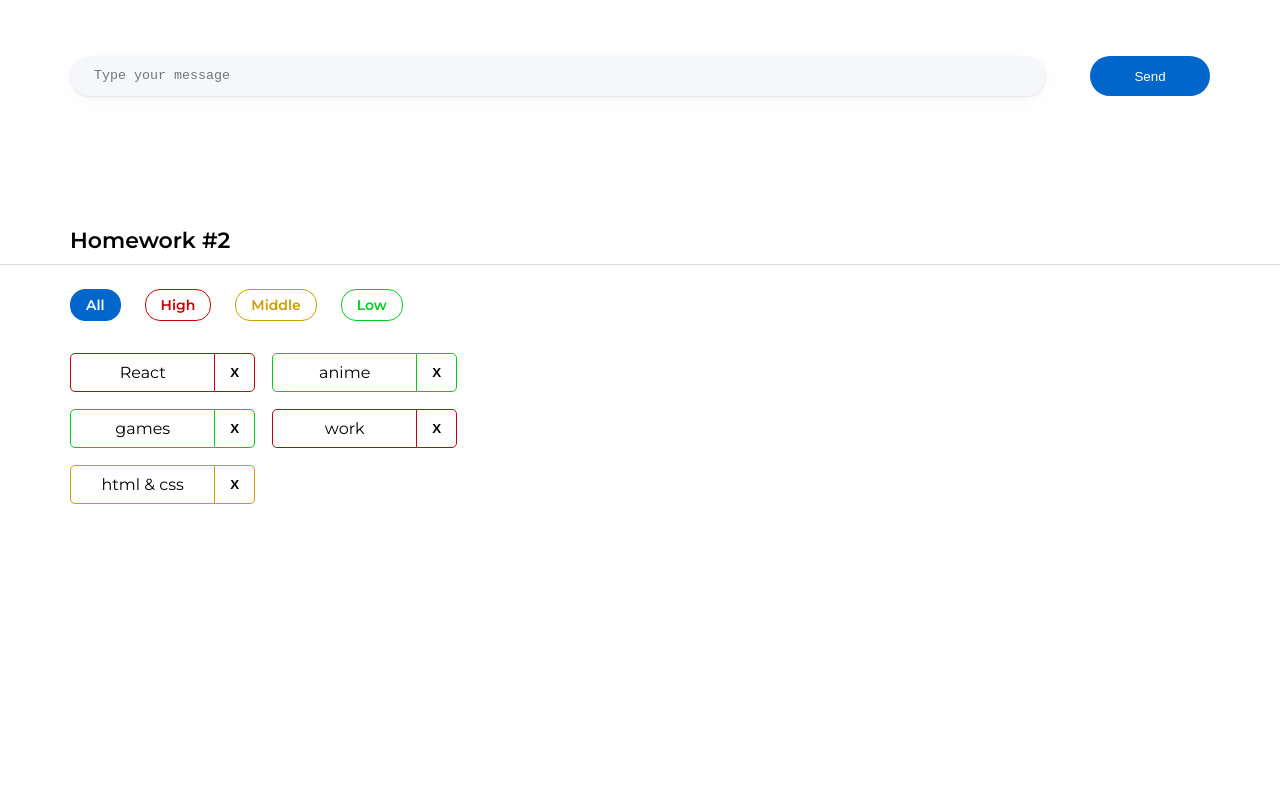
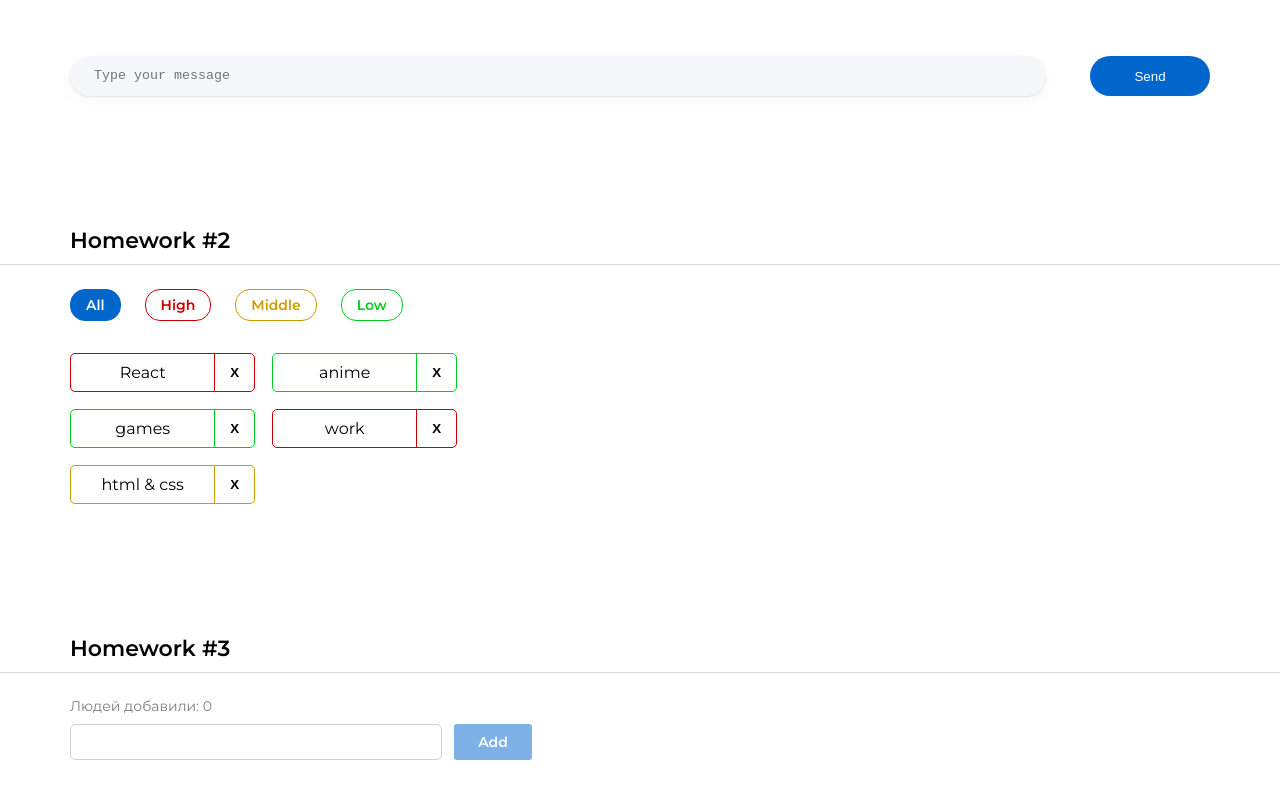
Before and after one commit to TatyanaNem/hws2, a React (Create React App) app: page /#/junior in a window 1280 px wide. Shown: the part 415-1209 px from the top of the page. Before the commit the page ends 943 px from the top, so only its background shows below. Built offline with nearby package versions, Linux system fonts and the light colour scheme.

Commit message:
homework-3 done

```diff
--- a/src/s1-main/App.tsx
+++ b/src/s1-main/App.tsx
@@ -2,6 +2,7 @@
 import s from './App.module.css'
 import HW1 from '../s2-homeworks/hw01/HW1'
 import HW2 from '../s2-homeworks/hw02/HW2';
+import HW3 from '../s2-homeworks/hw03/HW3';
 
 function App() {
     return (
@@ -9,7 +10,7 @@
             <HW1/>
             {/*раскомментировать по ходу выполнения*/}
             <HW2/>
-            {/*<HW3/>*/}
+            <HW3/>
             {/*<HW4/>*/}
 
             {/*при выполнении дз 5 и более - закомментировать здесь дз 1-4, так как они есть внутри дз 5*/}
--- a/src/s2-homeworks/hw03/Greeting.module.css
+++ b/src/s2-homeworks/hw03/Greeting.module.css
@@ -2,34 +2,90 @@
 }
 
 .inputAndButtonContainer {
+    display: flex;
+    flex-wrap: wrap;
+    margin-bottom: 10px;
 }
 
 .error {
+    font-family: "Montserrat";
+    font-style: normal;
+    font-weight: 400;
+    font-size: 14px;
+    line-height: 17px;
+    color: #cc0000;
 }
 
 .input {
+    padding: 8px 12px;
+    margin-right: 12px;
+    border: 1px solid #d1d1d1;
+    border-radius: 5px;
+    height: 36px;
+    min-width: 372px;
 }
 
 .input:focus {
+    border: 1px solid #d1d1d1;
+    outline: none;
 }
 
 .errorInput {
+    border: 1px solid #cc0000;
+    border-radius: 5px;
+    padding: 8px 12px;
+    margin-right: 12px;
+    margin-bottom: 7px;
+    height: 36px;
+    min-width: 372px;
+    outline: none;
 }
 
 .button {
+    font-family: "Montserrat";
+    font-style: normal;
+    font-weight: 600;
+    font-size: 14px;
+    line-height: 20px;
+    opacity: 0.5;
+    border-radius: 3px;
+    border: none;
+    min-width: 78px;
+    height: 36px;
+    background-color: #0066CC;
+    color: #ffffff;
+}
+
+.button:hover {
+    opacity: 1;
 }
 
 .button:focus {
+    outline: none;
+    opacity: 1;
 }
 
 .button:active {
+    opacity: 1;
 }
 
 .button:disabled {
 }
 
 .text {
+    margin-bottom: 9px;
+    font-family: "Montserrat";
+    font-style: normal;
+    font-weight: 400;
+    font-size: 14px;
+    color: rgba(0, 0, 0, 0.5);
 }
 
 .greeting {
+    font-family: "Montserrat";
+    font-style: normal;
+    font-weight: 500;
+    font-size: 14px;
+    line-height: 17px;
+    color: #000000;
 }
--- a/src/s2-homeworks/hw03/Greeting.tsx
+++ b/src/s2-homeworks/hw03/Greeting.tsx
@@ -2,13 +2,13 @@
 import s from './Greeting.module.css'
 
 type GreetingPropsType = {
-    name: any // need to fix any
-    setNameCallback: any // need to fix any
-    addUser: any // need to fix any
-    onBlur: any // need to fix any
-    onEnter: any // need to fix any
-    error: any // need to fix any
-    totalUsers: any // need to fix any
+    name: string // need to fix any
+    setNameCallback: (e: ChangeEvent<HTMLInputElement>) => void // need to fix any
+    addUser: () => void // need to fix any
+    onBlur: () => void // need to fix any
+    onEnter: (e: KeyboardEvent<HTMLInputElement>) => void // need to fix any
+    error: string // need to fix any
+    totalUsers: number // need to fix any
     lastUserName?: any // need to fix any
 }
 
@@ -25,7 +25,7 @@
         lastUserName,
     } // деструктуризация пропсов
 ) => {
-    const inputClass = s.errorInput // need to fix with (?:)
+    const inputClass = error ? s.errorInput : s.input// need to fix with (?:)
 
     return (
         <div id={'hw3-form'} className={s.greetingForm}>
@@ -57,7 +57,7 @@
                     className={s.button}
                     disabled={!name.trim()}
                 >
-                    add
+                    Add
                 </button>
             </div>
 
--- a/src/s2-homeworks/hw03/GreetingContainer.tsx
+++ b/src/s2-homeworks/hw03/GreetingContainer.tsx
@@ -1,20 +1,26 @@
-import React, { ChangeEvent, KeyboardEvent, useState } from 'react'
+import React, {ChangeEvent, KeyboardEvent, useState} from 'react'
 import Greeting from './Greeting'
-import { UserType } from './HW3'
+import {UserType} from './HW3'
 
 type GreetingContainerPropsType = {
-    users: any // need to fix any
-    addUserCallback: any // need to fix any
+    users: UserType[] // need to fix any
+    addUserCallback: (name: string) => void // need to fix any
 }
 
-export const pureAddUser = (name: any, setError: any, setName: any, addUserCallback: any) => {
-    // если имя пустое - показать ошибку, иначе - добавить юзера и очистить инпут
+export const pureAddUser = (name: string, setError: (error: string) => void, setName: (name: string) => void, addUserCallback: (name: string) => void) => {
+    if (name === '' || name.trim().length === 0) {
+        setError('Ошибка! Введите имя!')
+    } else {
+        addUserCallback(name)
+    }
 }
 
-export const pureOnBlur = (name: any, setError: any) => { // если имя пустое - показать ошибку
+export const pureOnBlur = (name: string, setError: (error: string) => void) => {
+    if (name === '' || name.trim().length === 0) setError('Ошибка! Введите имя!')
 }
 
-export const pureOnEnter = (e: any, addUser: any) => { // если нажата кнопка Enter - добавить
+export const pureOnEnter = (e: KeyboardEvent<HTMLInputElement>, addUser: () => void) => {
+    if (e.key === 'Enter') addUser()
 }
 
 // более простой и понятный для новичков
@@ -22,32 +28,33 @@
 
 // более современный и удобный для про :)
 const GreetingContainer: React.FC<GreetingContainerPropsType> = ({
-    users,
-    addUserCallback,
-}) => {
+                                                                     users,
+                                                                     addUserCallback,
+                                                                 }) => {
     // деструктуризация пропсов
-    const [name, setName] = useState<any>('') // need to fix any
-    const [error, setError] = useState<any>('') // need to fix any
+    const [name, setName] = useState<string>('') // need to fix any
+    const [error, setError] = useState<string>('') // need to fix any
 
-    const setNameCallback = (e: any) => { // need to fix any
-        setName('some name') // need to fix
+    const setNameCallback = (e: ChangeEvent<HTMLInputElement>) => { // need to fix any
+        setName(e.currentTarget.value) // need to fix
 
         error && setError('')
     }
     const addUser = () => {
         pureAddUser(name, setError, setName, addUserCallback)
+        setName('')
     }
 
     const onBlur = () => {
         pureOnBlur(name, setError)
     }
 
-    const onEnter = (e: any) => {
+    const onEnter = (e: KeyboardEvent<HTMLInputElement>) => {
         pureOnEnter(e, addUser)
     }
 
-    const totalUsers = 0 // need to fix
-    const lastUserName = 'some name' // need to fix
+    const totalUsers = users.length // need to fix
+    const lastUserName = users[users.length - 1]?.name
 
     return (
         <Greeting
--- a/src/s2-homeworks/hw03/HW3.tsx
+++ b/src/s2-homeworks/hw03/HW3.tsx
@@ -19,20 +19,19 @@
 
 // types
 export type UserType = {
-    _id: any // need to fix any
-    name: any // need to fix any
+    _id: string // need to fix any
+    name: string // need to fix any
 }
 
-export const pureAddUserCallback = (name: any, setUsers: any, users: any) => { // need to fix any
-    const user = { // need to fix
-    }
+export const pureAddUserCallback = (name: string, setUsers: (user: UserType[]) => void, users: UserType[]) => {
+    const user = { _id: v1(), name: name}
     setUsers([...users, user])
 }
 
 const HW3 = () => {
-    const [users, setUsers] = useState<any>([]) // need to fix any
+    const [users, setUsers] = useState<UserType[]>([])
 
-    const addUserCallback = (name: any) => { // need to fix any
+    const addUserCallback = (name: string) => { // need to fix any
         pureAddUserCallback(name, setUsers, users)
     }
 
```
Also changed, not shown: 1 other file (tests, documents, lock files or other folders).
